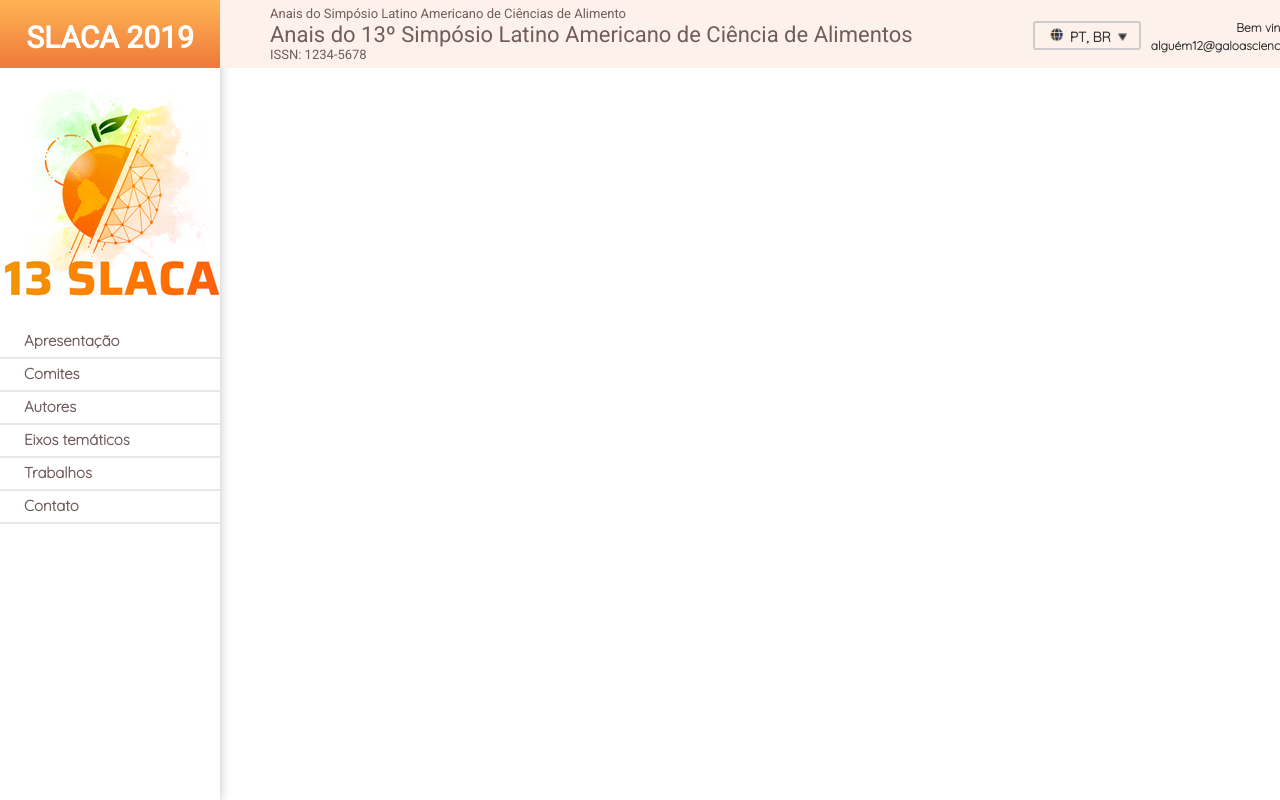
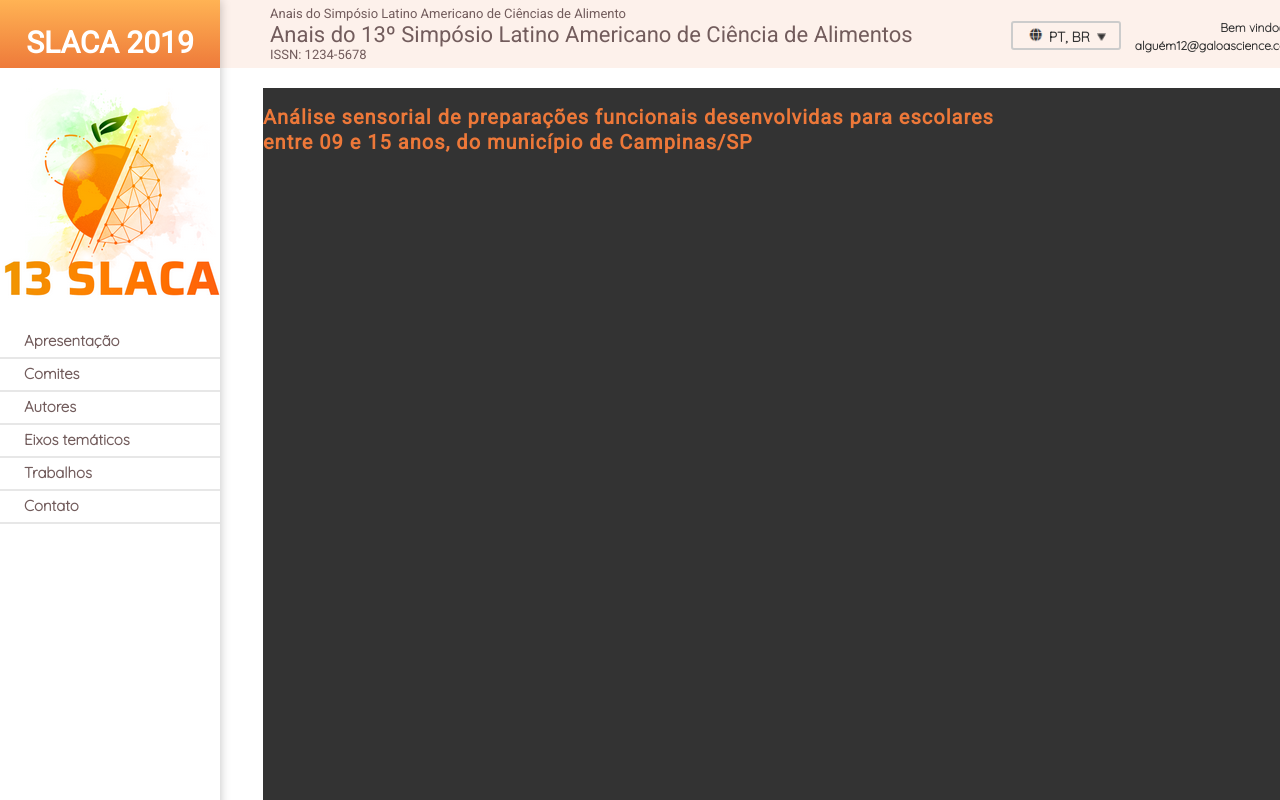
Before and after one commit to MateusMontenegro/ChuvaInc, a plain HTML site: page index.html in a window 1280 px wide. Shown: the top 800 px of the page. Drawn offline with Linux system fonts and the light colour scheme.

Commit message:
modifcações

```diff
--- a/index.html
+++ b/index.html
@@ -23,7 +23,7 @@
                 <p> alguém12@galoascience.com</p>
             </div>
     </header>
-    <div class="side-menu">
+    <nav class="side-menu">
         <div class="side-bar">
             <div class="slaca-2019">
                 <h1>SLACA 2019</h1>
@@ -38,6 +38,10 @@
                 <button class="btn_list">Contato</button>
             </div>
         </div>
-    </div>
+    </nav>
+    <main>
+        <h2>Análise sensorial de preparações funcionais desenvolvidas para escolares entre 09 e 15 anos, do município de Campinas/SP</h2>
+
+    </main>
 </body>
 </html>
--- a/style.css
+++ b/style.css
@@ -8,11 +8,13 @@ html, body{
     margin: 0;
     padding: 0;
     box-sizing: content-box;
+    align-items: center;
 }
 
 .side-menu{
+    position: fixed;
     width: 220px;
-    height: 100vh;
+    height: 1701px;
     left: 0px;
     top: 0px;
     bottom: 0px;
@@ -39,8 +41,6 @@ html, body{
     color: white;
 }
 .side-bar img{
-    background: url(dewey.png);
-    position: static;
     width: 220px;
     height: 258px;
     background-color: aquamarine;
@@ -59,7 +59,7 @@ html, body{
     line-height: 18.75px;
     font-size: 15px;
     color: #725C5C;
-    transition: .4s;
+    transition: .2s;
 }
 .menu-desativado button:hover{
     background-color:  #FDF1EB;
@@ -67,7 +67,7 @@ html, body{
 }
 header{
     position: absolute;
-    width: 1146px;
+    width:1129px;
     height: 68px;
     left: 220px;
     top: 0px;
@@ -95,9 +95,9 @@ header h2{
 }
 .btn_header{
     position: absolute;
-    width: 108px;
+    width: 110px;
     height: 29px;
-    left: 813px;
+    left: 791px;
     top: 21px;
     background-color: #FDF1EB;
     border: 2px solid #CCCCCC;
@@ -125,8 +125,8 @@ header h2{
 .login{
     position: absolute;
     width: 202px;
-    height: 34px;
-    left: 906px;
+    height: 30px;
+    left: 890px;
     top: 17px;
 }
 .login img{
@@ -164,3 +164,30 @@ header h2{
     text-align: right;
     color: #333333;
 }
+
+main{
+    position: absolute;
+    width: 1059px;
+    height: 1382px;
+    left: 263px;
+    top: 88px;
+    background-color: #333333;
+}
+main h2{
+  position: absolute;
+height: 54px;
+left: 0px;
+right: 273px;
+top: 0px;
+
+font-family: var(--font1);
+font-style: normal;
+font-weight: 900;
+font-size: 20px;
+line-height: 25px;
+/* or 125% */
+
+letter-spacing: 0.05em;
+
+color: #ED7839;
+}
```
